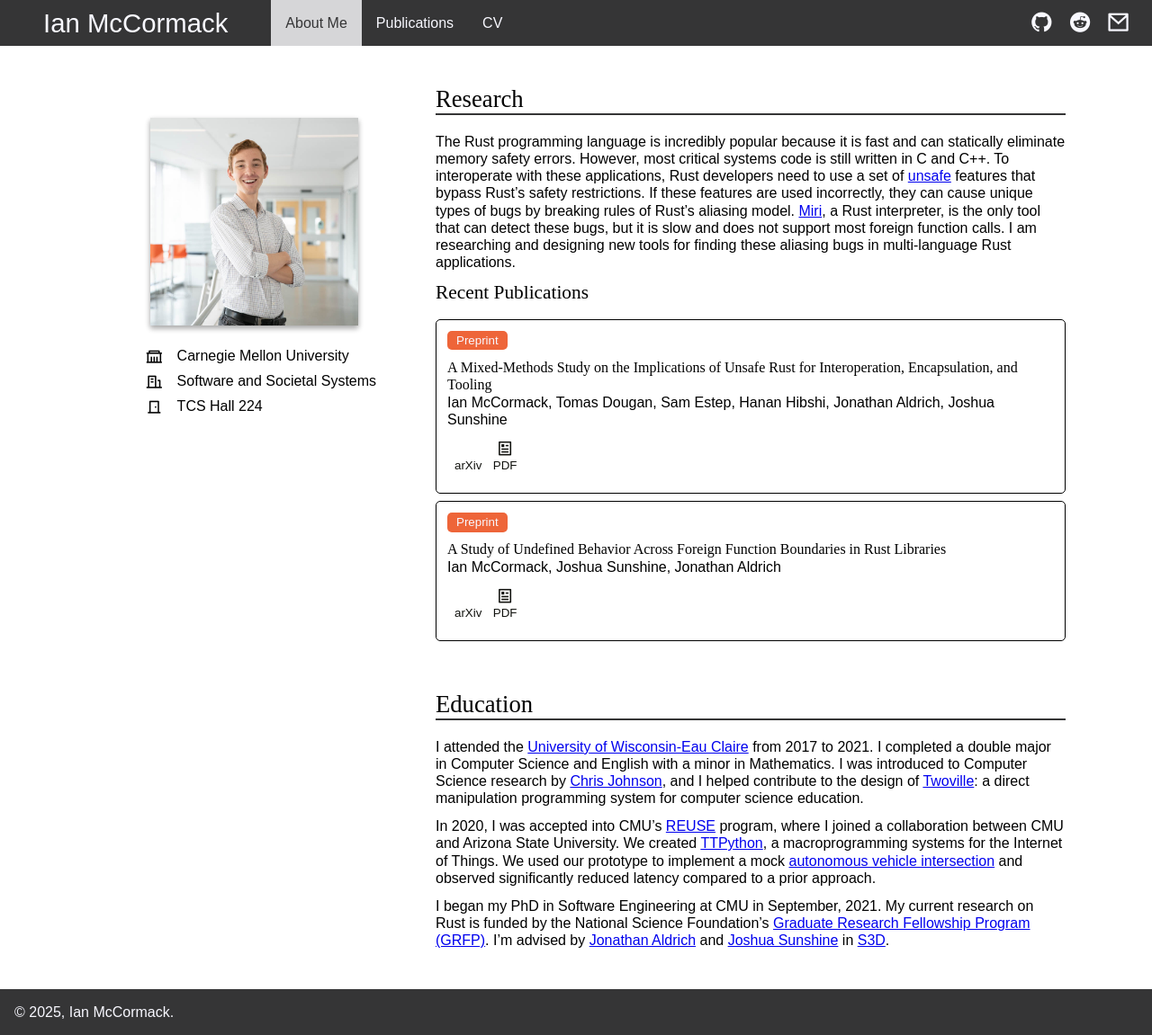
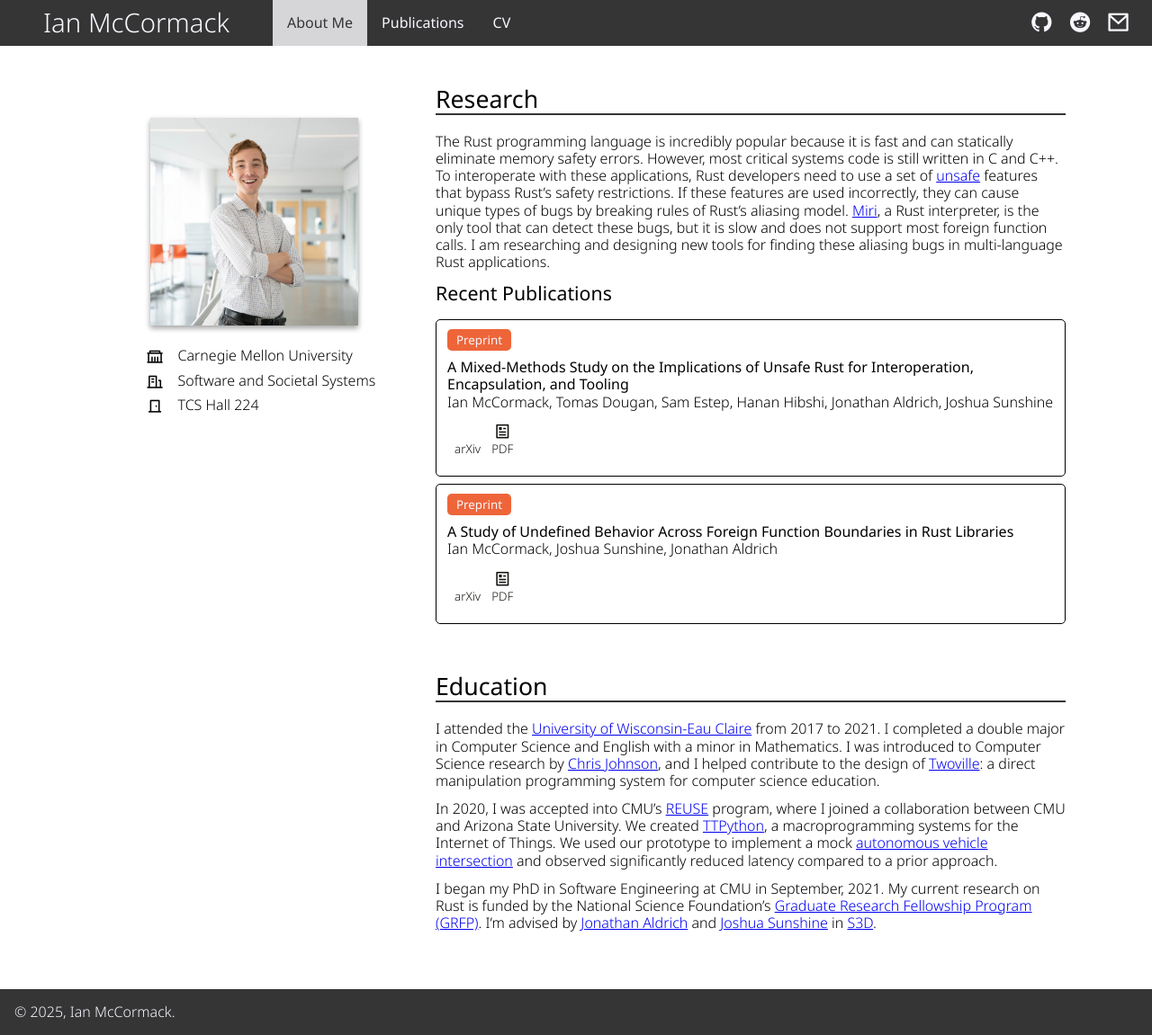
Before and after one commit to icmccorm/site, a Jekyll site: the page built from index.md, in a window 1280 px wide. Shown: the whole page at 90% size. Built offline with Jekyll 4.4.1, drawn with Linux system fonts in a browser that asks for light colours; a style sheet for code colours, icons or effects is not loaded; our own code applies the rules of GitHub Pages for plain Markdown files.

Commit message:
Switched to Noto Sans.

```diff
--- a/assets/css/_sass/global.scss
+++ b/assets/css/_sass/global.scss
@@ -70,7 +70,7 @@ $color-accent: #ee6539;
     box-sizing: border-box;
     margin: 0;
     padding: 0;
-    font-family: 'Fira Sans', sans-serif;
+    font-family: 'Noto Sans', sans-serif;
     font-weight: 300;
 }
 
--- a/assets/css/_sass/headings.scss
+++ b/assets/css/_sass/headings.scss
@@ -1,13 +1,12 @@
 .flex-rendered {
-    font-family: 'Fira Sans' !important;
+    font-family: 'Noto Sans' !important;
     font-weight: 200;
 
     h1 {
         font-size: 20pt;
-        font-weight: 400;
         margin-bottom: 0.75em;
         margin-top: 2em;
-        font-family: 'Fira Sans' !important;
+        font-family: 'Noto Sans' !important;
         font-weight: 400 !important;
     }
 
@@ -26,7 +25,7 @@
         margin-bottom: 0.75em;
         margin-top: 1em;
         font-weight: 400 !important;
-        font-family: 'Fira Sans' !important;
+        font-family: 'Noto Sans' !important;
 
         @include desktop {
             margin-left: 1em;
--- a/assets/css/_sass/publication.scss
+++ b/assets/css/_sass/publication.scss
@@ -36,7 +36,7 @@
 }
 
 .pub-title {
-    font-family: 'Fira Sans' !important;
+    font-family: 'Noto Sans' !important;
     font-size: 12pt !important;
     font-weight: 400 !important;
 }
```
Also changed, not shown: 4 other files.
